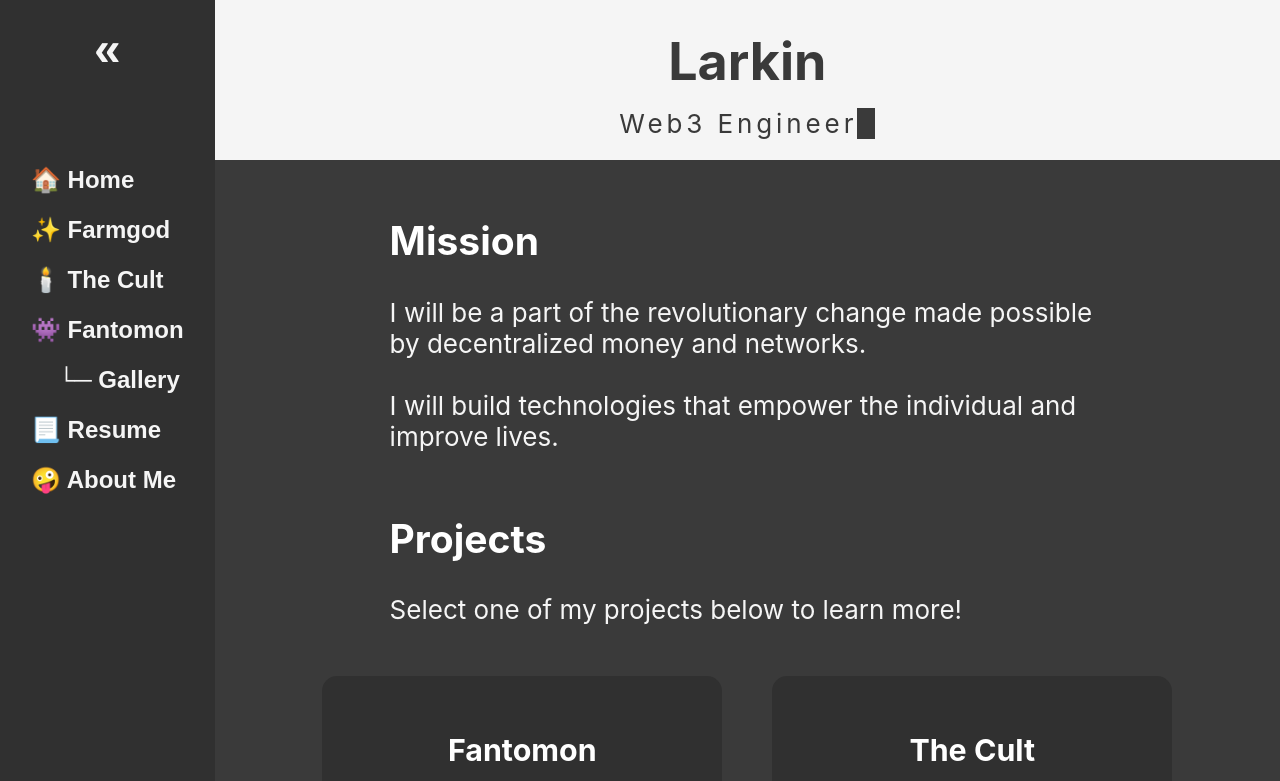
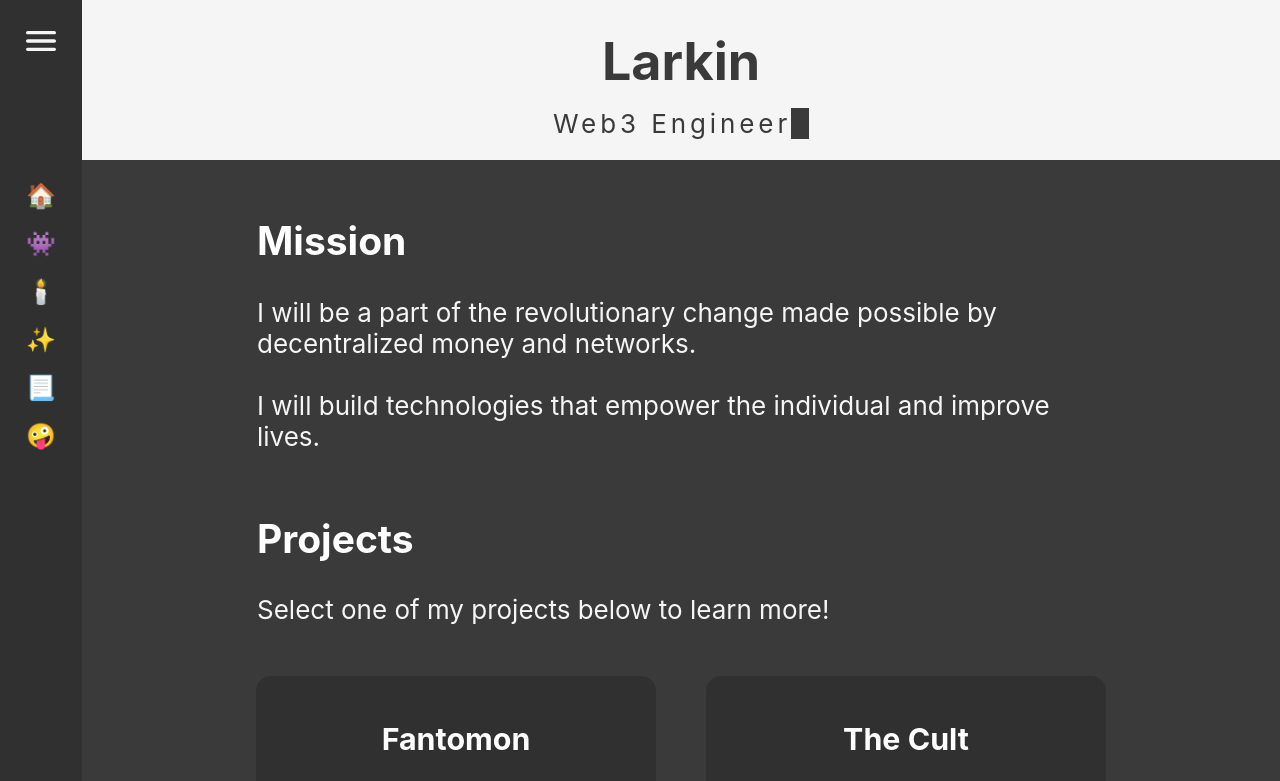
Before and after one commit to CodeLarkin/larkin-portfolio, a React (Create React App) app: page / in a window 1280 px wide. Shown: the top 781 px of the page. Built offline with nearby package versions, Linux system fonts and the light colour scheme.

Commit message:
menu icons from paintswap

```diff
--- a/src/App.scss
+++ b/src/App.scss
@@ -109,11 +109,17 @@ section {
   top: 0px; /*100px to give some room for the sidebar heading (without this, absolute position will make the nav overlap)*/
   left: 0px; /* you can make this zero and add `padding-left: 15px` */
   min-width: max-content;
-  padding-left: 25px;
-  padding-right: 25px;
+  padding-left: 15px;
+  padding-right: 15px;
   padding-top: 20px;
   padding-bottom: 20px;
   height: calc(100vh - 40px); // screen height minus padding
+}
+.MenuRoutes {
+  display: flex;
+  flex-direction: column;
+  align-items: left;
+  text-align: left;
 }
 .MenuRoutes button {
   color: whitesmoke;
@@ -121,6 +127,8 @@ section {
   font-weight: bold;
   background-color: $vim-black;
   border: none;
+  text-align: left;
+  padding: 10px;
 }
 .LonelyMenuButtonContainer {
   position: fixed;
@@ -135,10 +143,9 @@ section {
   border: none;
   border-radius: 30px;
   margin-right: 5px;
-  margin-left: 5px;
+  margin-left: 15px;
   margin-top: 5px;
   margin-bottom: 10px;
-  padding: 15px;
 }
 /* Menu Icon is generated by 3 horizontal lines */
 .MenuIconLine {
@@ -149,8 +156,6 @@ section {
 }
 .MenuToggleButton {
   color: whitesmoke;
-  font-size: xxx-large;
-  font-weight: bold;
   background-color: $vim-black;
   border: none;
 }
@@ -159,8 +164,6 @@ section {
     position: fixed;
     width: 100%;
     height: 100%;
-    padding: 0px;
-    margin: 0px;
     overflow: hidden;
   }
   .MenuRoutes button {
@@ -258,8 +261,13 @@ section {
   text-align: left;
   @include borderRadius;
 }
+//.ProjectCard:hover {
+//  transform: scale(1.05);
+//}
+
 .ProjectCard h3 {
   text-align: center;
+  margin: 20px;
 }
 .ProjectCard p {
   padding-bottom: 25px;
--- a/src/Layout.tsx
+++ b/src/Layout.tsx
@@ -22,29 +22,29 @@ import AboutMe from './AboutMe';
 
 function Layout() {
     const isMobile = window.matchMedia("only screen and (max-width: 800px)").matches;
-    const [menuOpen, setMenuOpen] = React.useState(!isMobile);
+    const [menuOpen, setMenuOpen] = React.useState(false);
 
+    const vimGray = "#3A3A3A";
+    const MenuButton = () => {
+        // SVG menu open/close buttons here were adapted from PaintSwap's website: https://paintswap.finance
+        // Credit to @paintoshi and the @Paint_Swap team
+        return (
+          <button onClick={() => setMenuOpen(!menuOpen)} className={(isMobile && !menuOpen) ? "LonelyMenuButton" : "MenuToggleButton"}>
+            {menuOpen ?
+              <svg viewBox="0 0 24 24" width="40px" color="text" xmlns="http://www.w3.org/2000/svg" rotate="0"><path fill="whitesmoke" d="M4 18H15C15.55 18 16 17.55 16 17C16 16.45 15.55 16 15 16H4C3.45 16 3 16.45 3 17C3 17.55 3.45 18 4 18ZM4 13H12C12.55 13 13 12.55 13 12C13 11.45 12.55 11 12 11H4C3.45 11 3 11.45 3 12C3 12.55 3.45 13 4 13ZM3 7C3 7.55 3.45 8 4 8H15C15.55 8 16 7.55 16 7C16 6.45 15.55 6 15 6H4C3.45 6 3 6.45 3 7ZM20.3 14.88L17.42 12L20.3 9.12C20.69 8.73 20.69 8.1 20.3 7.71C19.91 7.32 19.28 7.32 18.89 7.71L15.3 11.3C14.91 11.69 14.91 12.32 15.3 12.71L18.89 16.3C19.28 16.69 19.91 16.69 20.3 16.3C20.68 15.91 20.69 15.27 20.3 14.88Z"></path></svg>
+            :
+              <svg viewBox="0 0 24 24" width="40px" color="text" xmlns="http://www.w3.org/2000/svg" rotate="0"><path fill={isMobile ? vimGray : "whitesmoke"} d="M4 18H20C20.55 18 21 17.55 21 17C21 16.45 20.55 16 20 16H4C3.45 16 3 16.45 3 17C3 17.55 3.45 18 4 18ZM4 13H20C20.55 13 21 12.55 21 12C21 11.45 20.55 11 20 11H4C3.45 11 3 11.45 3 12C3 12.55 3.45 13 4 13ZM3 7C3 7.55 3.45 8 4 8H20C20.55 8 21 7.55 21 7C21 6.45 20.55 6 20 6H4C3.45 6 3 6.45 3 7Z"></path></svg>
+            }
+          </button>
+        );
+    }
 
     return (
       <div className="Layout">
         <BrowserRouter>
           <div className="MenuAndApp">
             <div className={(isMobile && !menuOpen) ? "LonelyMenuButtonContainer" : "MenuParent"}>
-              {menuOpen ?
-              <div>
-                <button onClick={() => setMenuOpen(false)} className={(isMobile && !menuOpen) ? "LonelyMenuButton" : "MenuToggleButton"}>
-                  &laquo;
-                </button>
-              </div>
-              :
-              <div>
-                <button onClick={() => setMenuOpen(true)} className={(isMobile && !menuOpen) ? "LonelyMenuButton" : "MenuToggleButton"}>
-                  <div className="MenuIconLine"/>
-                  <div className="MenuIconLine"/>
-                  <div className="MenuIconLine"/>
-                </button>
-              </div>
-              }
+                  <MenuButton/>
               {(!isMobile || menuOpen) &&
                 <Menu active={menuOpen} close={() => setMenuOpen(false)}/>
               }
--- a/src/Menu.tsx
+++ b/src/Menu.tsx
@@ -8,6 +8,7 @@ interface Props {
     close: Function;
 }
 interface RouterLinksProps {
+    iconsOnly?: boolean;
     pathname: string;
     closeMenu: Function;
 }
@@ -18,12 +19,20 @@ export default function Menu(props: Props) {
 
     const location = useLocation();
 
+    const routeIcons: Record<string, string> = {
+        "/"                 : "\u{1F3E0}",
+        "/fantomon"         : "\u{1F47E}",
+        "/cult"             : "\u{1f56f}\u{fe0f}",
+        "/farmgod"          : "\u{2728}",
+        "/resume"           : "\u{1F4C3}",
+        "/about"            : "\u{1F92A}",
+    };
     const routes: Record<string, string> = {
         "/"                 : "\u{1F3E0} Home",
-        "/farmgod"          : "\u{2728} Farmgod",
-        "/cult"             : "\u{1f56f}\u{fe0f} The Cult",
         "/fantomon"         : "\u{1F47E} Fantomon",
         "/fantomon-gallery" : "\u{00A0}\u{00A0}\u{00A0}\u{00A0}└─ Gallery",
+        "/cult"             : "\u{1f56f}\u{fe0f} The Cult",
+        "/farmgod"          : "\u{2728} Farmgod",
         "/resume"           : "\u{1F4C3} Resume",
         "/about"            : "\u{1F92A} About Me",
     };
@@ -34,12 +43,13 @@ export default function Menu(props: Props) {
           <div className="MenuRoutes">
             {
               Object.keys(routes).map((route: string) =>
-                <div key={"menu-route-" + route}>
-                  <LarkinRouterLink to={route} current={route === props.pathname}
-                                    setupFunc={() => {if (isMobile) props.closeMenu()}}>
-                    {routes[route]}
-                  </LarkinRouterLink>
-                  <br/><br/>
+                <div>
+                  {(!props.iconsOnly || routeIcons[route]) &&
+                    <LarkinRouterLink key={"menu-route-" + route} to={route} current={route === props.pathname}
+                                      setupFunc={() => {if (isMobile) props.closeMenu()}}>
+                      {props.iconsOnly ? routeIcons[route] : routes[route]}
+                    </LarkinRouterLink>
+                  }
                 </div>
               )
             }
@@ -49,10 +59,16 @@ export default function Menu(props: Props) {
 
     return (
       <div className={props.active ? "OpenMenu": "ClosedMenu"}>
-        {props.active &&
+        {props.active ?
           <div className="vertical-centered">
             <div className="vertical-left">
               <RouterLinks pathname={location.pathname} closeMenu={props.close}/>
+            </div>
+          </div>
+        : !isMobile &&
+          <div className="vertical-centered">
+            <div className="vertical-left">
+              <RouterLinks iconsOnly={true} pathname={location.pathname} closeMenu={props.close}/>
             </div>
           </div>
         }
```
